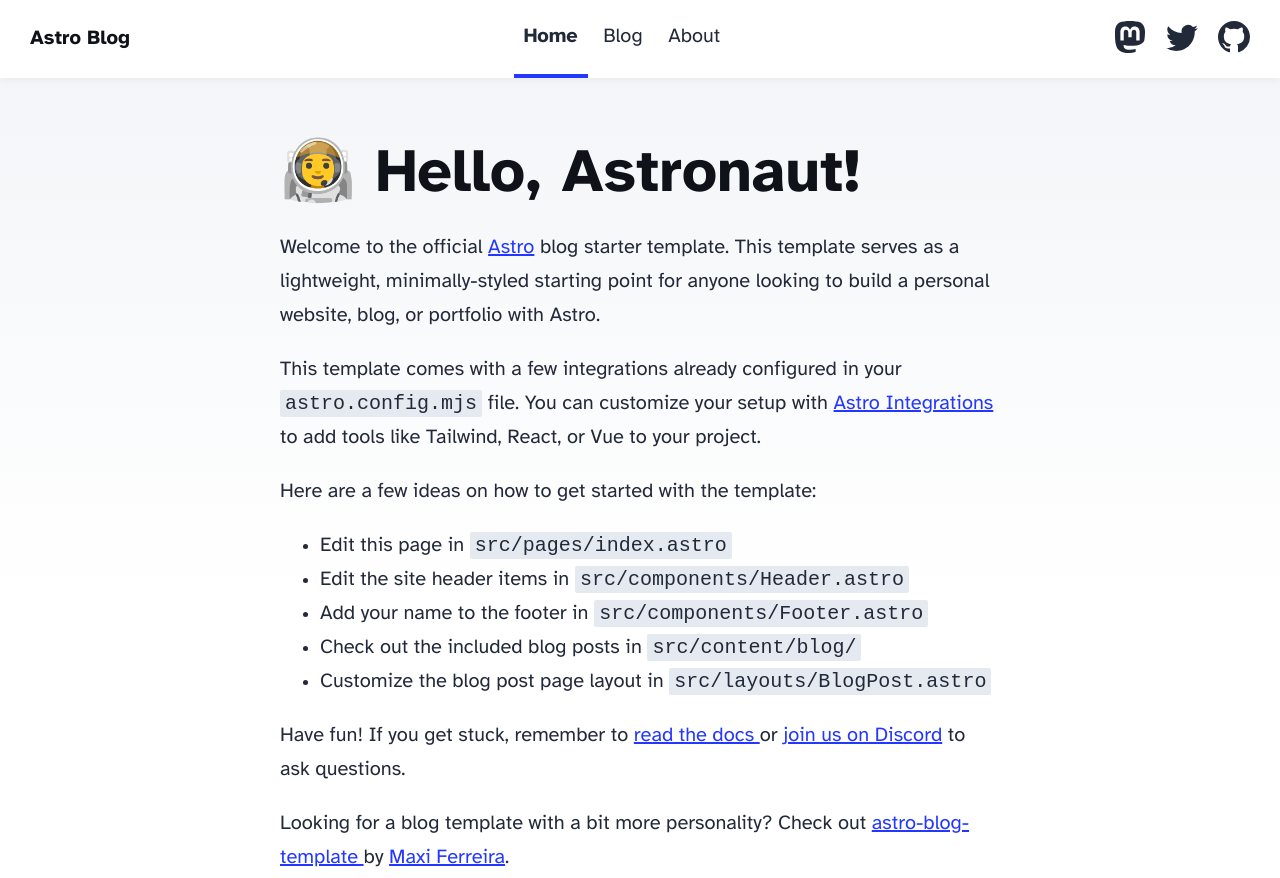
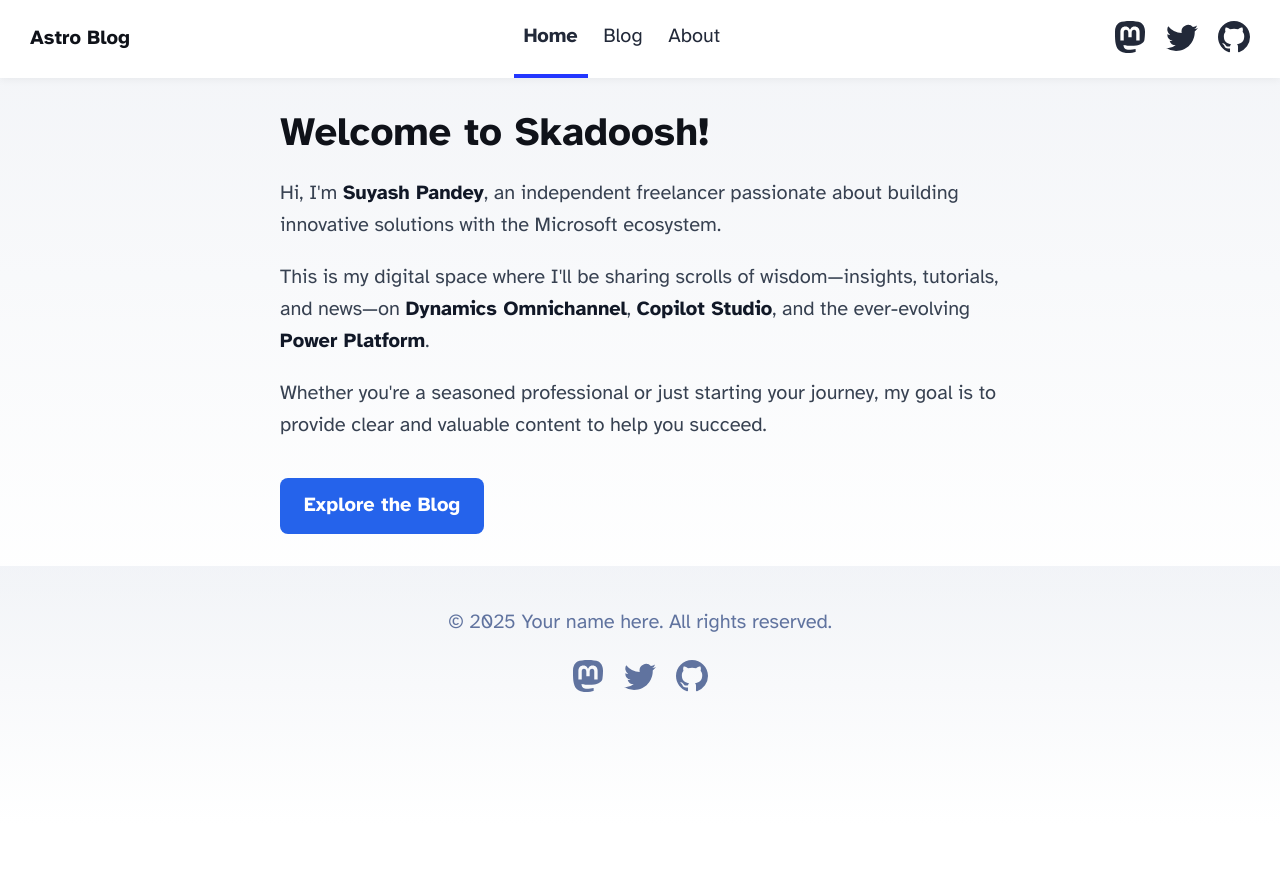
Before and after one commit to suyashp1988/skadoosh-blogs, an Astro site: page / in a window 1280 px wide. Shown: the top 878 px of the page. After the commit the page ends 824 px from the top, so only its background shows below. Built offline with nearby package versions, Linux system fonts and the light colour scheme; Astro itself is replaced by a stand-in of ours.

Commit message:
Updated the content of the homepage

```diff
--- a/src/pages/index.astro
+++ b/src/pages/index.astro
@@ -9,41 +9,58 @@
 <html lang="en">
 	<head>
 		<BaseHead title={SITE_TITLE} description={SITE_DESCRIPTION} />
+		<!-- Simple styling for a cleaner look -->
+		<style>
+			main {
+				max-width: 720px;
+				margin: auto;
+				padding: 2rem 1.5rem;
+				line-height: 1.6;
+			}
+			h1 {
+				font-size: 2.5rem;
+				font-weight: 700;
+				margin-bottom: 1rem;
+			}
+			p {
+				margin-bottom: 1.25rem;
+				color: #374151; /* Dark gray for text */
+			}
+			strong {
+				color: #111827; /* Near black for emphasis */
+			}
+			.cta-button {
+				display: inline-block;
+				margin-top: 1rem;
+				padding: 0.75rem 1.5rem;
+				background-color: #2563eb; /* A nice blue */
+				color: white;
+				text-decoration: none;
+				border-radius: 0.5rem;
+				font-weight: 600;
+				transition: background-color 0.2s;
+			}
+			.cta-button:hover {
+				background-color: #1d4ed8; /* Darker blue on hover */
+			}
+		</style>
 	</head>
 	<body>
 		<Header />
 		<main>
-			<h1>🧑‍🚀 Hello, Astronaut!</h1>
+			<h1>Welcome to Skadoosh!</h1>
 			<p>
-				Welcome to the official <a href="https://astro.build/">Astro</a> blog starter template. This
-				template serves as a lightweight, minimally-styled starting point for anyone looking to build
-				a personal website, blog, or portfolio with Astro.
+				Hi, I'm <strong>Suyash Pandey</strong>, an independent freelancer passionate about building innovative solutions with the Microsoft ecosystem.
 			</p>
 			<p>
-				This template comes with a few integrations already configured in your
-				<code>astro.config.mjs</code> file. You can customize your setup with
-				<a href="https://astro.build/integrations">Astro Integrations</a> to add tools like Tailwind,
-				React, or Vue to your project.
-			</p>
-			<p>Here are a few ideas on how to get started with the template:</p>
-			<ul>
-				<li>Edit this page in <code>src/pages/index.astro</code></li>
-				<li>Edit the site header items in <code>src/components/Header.astro</code></li>
-				<li>Add your name to the footer in <code>src/components/Footer.astro</code></li>
-				<li>Check out the included blog posts in <code>src/content/blog/</code></li>
-				<li>Customize the blog post page layout in <code>src/layouts/BlogPost.astro</code></li>
-			</ul>
-			<p>
-				Have fun! If you get stuck, remember to <a href="https://docs.astro.build/"
-					>read the docs
-				</a> or <a href="https://astro.build/chat">join us on Discord</a> to ask questions.
+				This is my digital space where I'll be sharing scrolls of wisdom—insights, tutorials, and news—on <strong>Dynamics Omnichannel</strong>, <strong>Copilot Studio</strong>, and the ever-evolving <strong>Power Platform</strong>.
 			</p>
 			<p>
-				Looking for a blog template with a bit more personality? Check out <a
-					href="https://github.com/Charca/astro-blog-template"
-					>astro-blog-template
-				</a> by <a href="https://twitter.com/Charca">Maxi Ferreira</a>.
+				Whether you're a seasoned professional or just starting your journey, my goal is to provide clear and valuable content to help you succeed.
 			</p>
+			<a href="/blog" class="cta-button">
+				Explore the Blog
+			</a>
 		</main>
 		<Footer />
 	</body>
```
